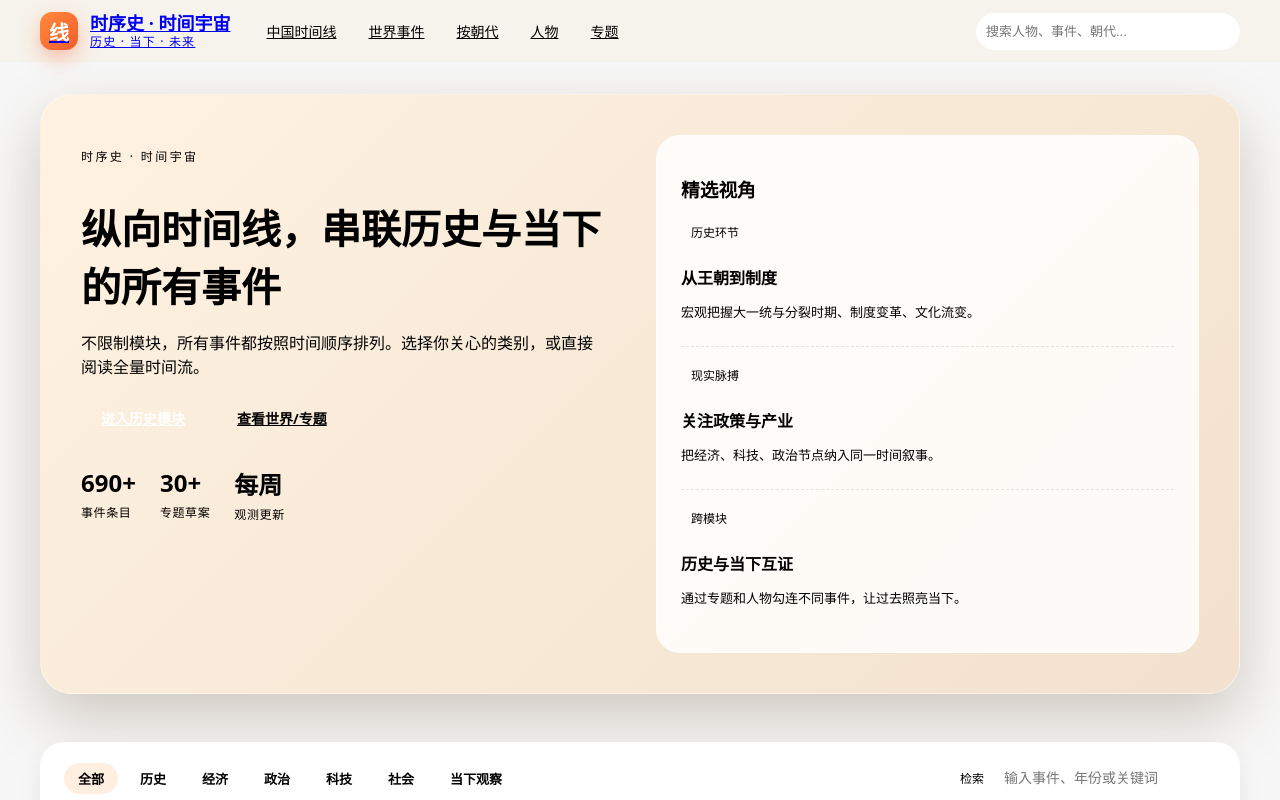
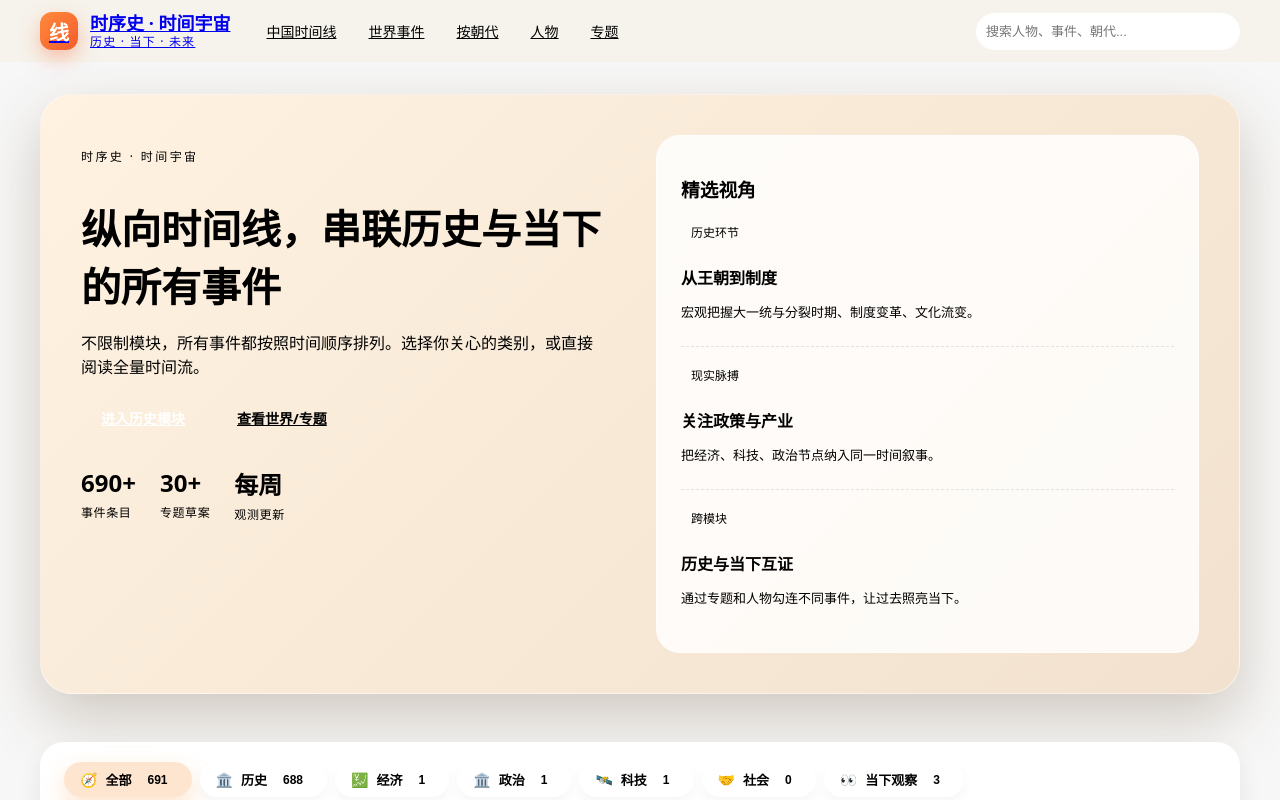
Before and after one commit to shixushi2025/shixushi-web, a Vue app: page / in a window 1280 px wide. Shown: the top 800 px of the page. Built offline with nearby package versions, Linux system fonts and the light colour scheme.

Commit message:
Enhance home filters and search UI

```diff
--- a/src/pages/Home.vue
+++ b/src/pages/Home.vue
@@ -40,22 +40,26 @@
             :class="{ active: selectedCategory === option.key }"
             @click="selectCategory(option.key)"
           >
+            <span class="category-icon" aria-hidden="true">{{ categoryIcons[option.key] }}</span>
             {{ option.label }}
+            <span class="category-count">{{ categoryCounts[option.key] }}</span>
           </button>
         </div>
         <label class="search-box">
-          <span>检索</span>
+          <span class="search-icon" aria-hidden="true">🔍</span>
           <input
             v-model="keyword"
             type="text"
             placeholder="输入事件、年份或关键词"
           />
+          <button v-if="keyword" type="button" class="clear-btn" @click="clearKeyword">×</button>
         </label>
       </div>
       <p class="filter-hint">
         当前选择：<strong>{{ activeCategoryLabel }}</strong> · 匹配
         <strong>{{ totalEvents }}</strong> 条事件
       </p>
+      <p v-if="totalEvents === 0" class="empty-hint">没有找到匹配的事件，换个关键词或选择其他类别试试。</p>
     </section>
 
     <section class="timeline-section">
@@ -129,6 +133,16 @@ const categoryOptions = [
   { key: 'today', label: '当下观察' },
 ];
 
+const categoryIcons: Record<string, string> = {
+  all: '🧭',
+  history: '🏛️',
+  economy: '💹',
+  politics: '🏛️',
+  tech: '🛰️',
+  society: '🤝',
+  today: '👀',
+};
+
 const categoryKeywordMap: Record<string, string[]> = {
   history: ['历史事件'],
   economy: ['经济', '金融创新'],
@@ -197,9 +211,22 @@ const activeCategoryLabel = computed(
   () => categoryOptions.find(option => option.key === selectedCategory.value)?.label ?? '全部'
 );
 const currentSpotlights = computed(() => contemporaryEvents.slice(0, 3));
+const categoryCounts = computed(() =>
+  categoryOptions.reduce((acc, option) => {
+    const count =
+      option.key === 'all'
+        ? events.length
+        : events.filter(event => matchCategory(event, option.key)).length;
+    return { ...acc, [option.key]: count };
+  }, {} as Record<string, number>),
+);
 
 const selectCategory = (key: string) => {
   selectedCategory.value = key;
+};
+
+const clearKeyword = () => {
+  keyword.value = '';
 };
 
 const loadMore = () => {
@@ -357,34 +384,95 @@ watch(keyword, () => {
   border: 1px solid var(--border-soft);
   background: #fff;
   border-radius: 999px;
-  padding: 6px 14px;
+  padding: 8px 16px;
   font-size: 13px;
   font-weight: 600;
   color: var(--text-muted);
+  display: inline-flex;
+  align-items: center;
+  gap: 8px;
+  box-shadow: 0 6px 14px rgba(0, 0, 0, 0.04);
+  transition: all 0.2s ease;
 }
 .category-btn.active {
-  background: rgba(247, 153, 68, 0.16);
-  border-color: rgba(247, 153, 68, 0.4);
+  background: rgba(247, 153, 68, 0.25);
+  border-color: rgba(247, 153, 68, 0.75);
   color: var(--brand);
+  box-shadow: 0 10px 24px rgba(247, 153, 68, 0.28);
+}
+.category-btn:hover {
+  border-color: rgba(247, 153, 68, 0.5);
+  color: var(--text-strong);
+}
+.category-icon {
+  font-size: 14px;
+}
+.category-count {
+  background: var(--bg-muted);
+  color: var(--text-muted);
+  border-radius: 999px;
+  padding: 2px 8px;
+  font-size: 12px;
+  font-weight: 700;
 }
 .search-box {
-  display: flex;
+  display: inline-flex;
   align-items: center;
-  gap: 8px;
-  font-size: 12px;
+  gap: 10px;
+  font-size: 13px;
+  color: var(--text-muted);
+  background: #fff;
+  border: 1px solid var(--border-soft);
+  border-radius: 14px;
+  padding: 6px 10px 6px 12px;
+  box-shadow: inset 0 1px 0 rgba(255, 255, 255, 0.7), 0 6px 12px rgba(0, 0, 0, 0.04);
+}
+.search-box input {
+  border: none;
+  outline: none;
+  border-radius: 12px;
+  padding: 6px 2px;
+  font-size: 14px;
+  min-width: 220px;
+}
+.search-icon {
+  font-size: 14px;
   color: var(--text-muted);
 }
-.search-box input {
-  border: 1px solid var(--border-soft);
-  border-radius: 12px;
-  padding: 8px 12px;
+.clear-btn {
+  border: none;
+  background: var(--bg-muted);
+  border-radius: 50%;
+  width: 22px;
+  height: 22px;
+  display: inline-flex;
+  align-items: center;
+  justify-content: center;
   font-size: 14px;
-  min-width: 200px;
+  cursor: pointer;
+  color: var(--text-muted);
+}
+.clear-btn:hover {
+  color: var(--text-strong);
 }
 .filter-hint {
   margin: 0;
   font-size: 13px;
+  color: var(--brand);
+  background: rgba(247, 153, 68, 0.08);
+  border: 1px dashed rgba(247, 153, 68, 0.45);
+  border-radius: 12px;
+  padding: 10px 12px;
+  position: relative;
+  z-index: 1;
+}
+.empty-hint {
+  margin: 0;
+  font-size: 13px;
   color: var(--text-muted);
+  padding: 8px 12px;
+  background: var(--bg-muted);
+  border-radius: 10px;
 }
 .timeline-section {
   display: flex;
```
